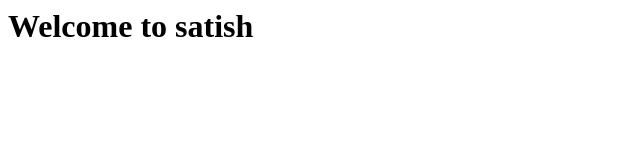
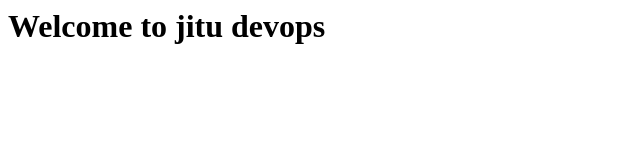
Before and after one commit to jpgkp92/website, a plain HTML site: page index.html in a window 1280 px wide. Shown: the whole page, without its empty margins (0-640 px from the left). Drawn offline with Linux system fonts and the light colour scheme.

Commit message:
changed website

```diff
--- a/index.html
+++ b/index.html
@@ -1,6 +1,6 @@
 <html>
 <title>Jenkins CI/CD Pipeline</title>
 <body>
-<h1> Welcome to satish </h1>
+<h1> Welcome to jitu devops </h1>
 </body>
 </html>
```
